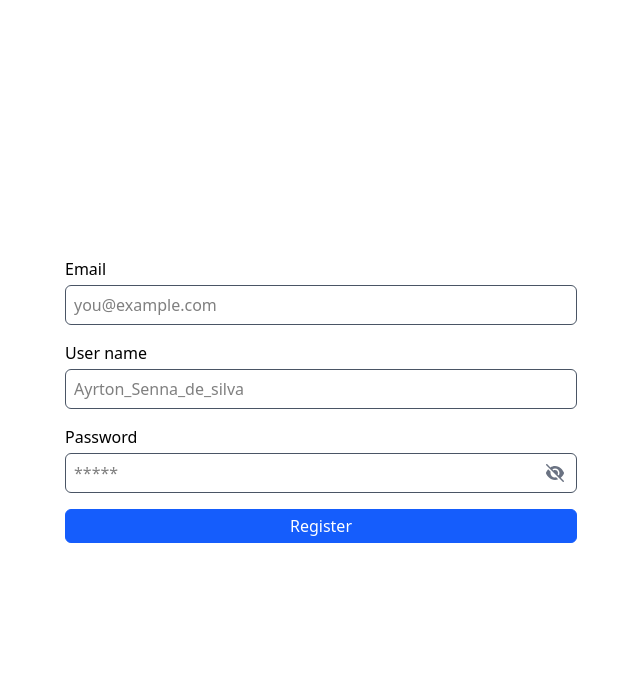
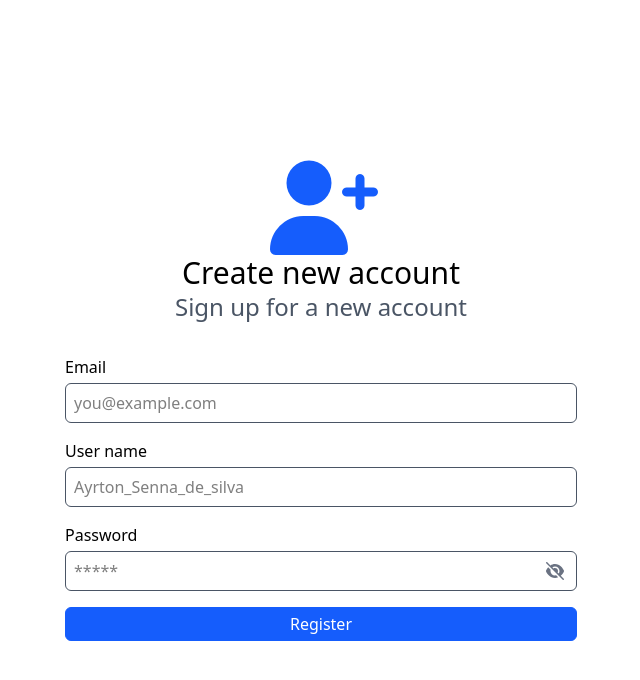
Before and after one commit to YasasSri2002/Task-Hub-task-manager, an Angular app in the folder frontend/: page /register in a window 1280 px wide. Shown: the top 680 px of the page, without its empty margins (319-959 px from the left). Built offline with nearby package versions, Linux system fonts and the light colour scheme.

Commit message:
frontend/ register form ui updated

```diff
--- a/frontend/src/app/components/register-form/register-form.html
+++ b/frontend/src/app/components/register-form/register-form.html
@@ -1,4 +1,12 @@
-<div class="flex justify-center items-center h-screen">
+
+<div class="flex justify-center min-h-screen items-center ">
+            <div class="grid gap-8 w-full md:w-md lg:w-xl px-5 sm:px-0">
+                <header class="grid justify-items-center">
+                    <i class="fa-solid fa-user-plus fa-eye text-2xl md:text-5xl lg:text-8xl text-blue-600"></i>
+                    <h1 class="text-center text-lg md:text-2xl lg:text-3xl">Create new account</h1>
+                    <h1 class="text-center text-md md:text-xl lg:text-2xl text-gray-600">Sign up for a new account</h1>
+                </header>
+                <div class="flex justify-center items-center">
                     <form [formGroup]="registerForm" class="grid gap-4 w-full sm:w-md md:w-lg">
                         <div class="grid gap-1">
                             <label  For="email">Email</label>
@@ -63,3 +71,6 @@
                         </button>
                     </form>
                 </div>
+
+            </div>
+       </div>
```
Lines whose indentation alone changed are shown as unchanged.
